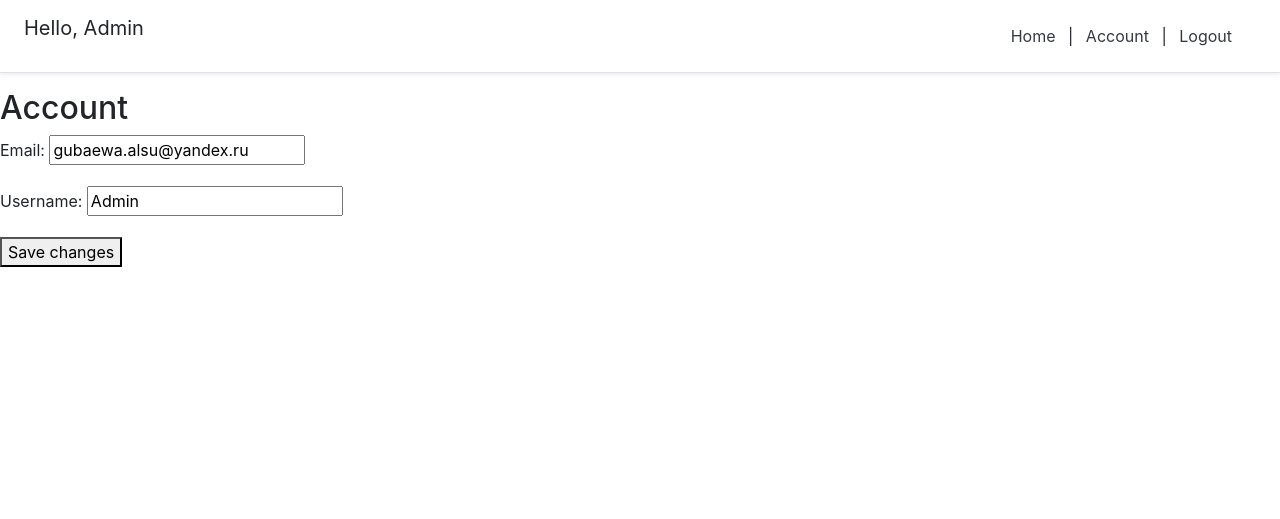
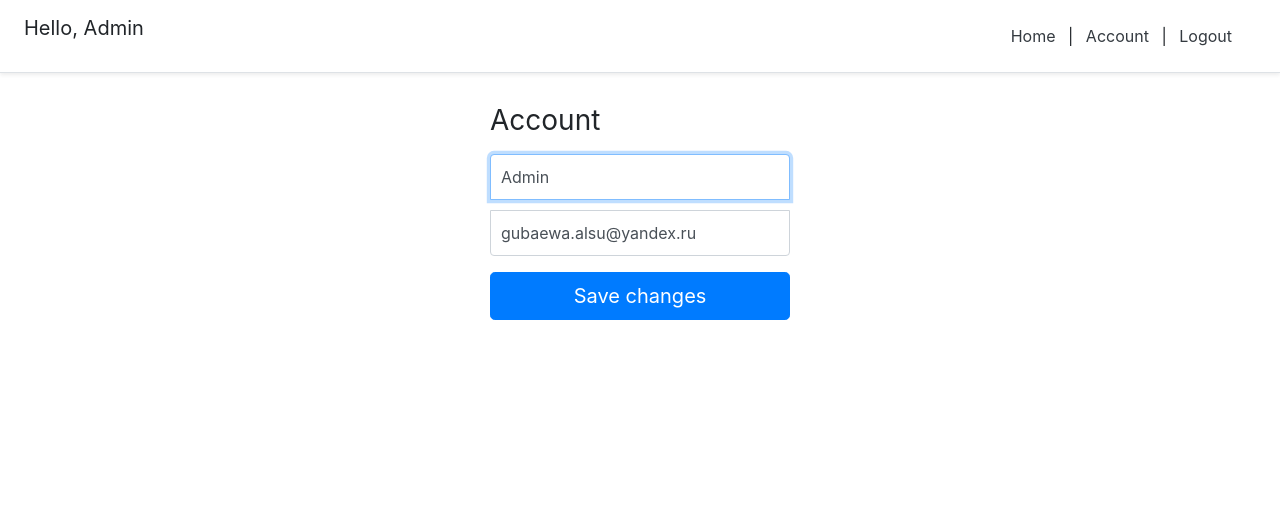
Before and after one commit to AlIld/trainings, a Django app: page /account/ in a window 1280 px wide. Shown: the top 519 px of the page. Run offline with Django 3.2, Linux system fonts and the light colour scheme; a user stored in the database is signed in; some libraries are stand-ins or nearby versions.

Commit message:
Updrade account view

```diff
--- a/templates/user_page/login.html
+++ b/templates/user_page/login.html
@@ -6,9 +6,6 @@
       max-width: 330px;
       padding: 15px;
       margin: auto;
-    }
-    .form-signin .checkbox {
-      font-weight: 400;
     }
     .form-signin .form-control {
       position: relative;
@@ -34,7 +31,7 @@
 
 <form class="form-signin" method="post">{% csrf_token %}
   <h1 class="h3 mb-3 font-weight-normal">Login</h1>
-  <input type="username" name="username" id="inputEmail" class="form-control" placeholder="Email address" required autofocus>
+  <input type="username" name="username" id="inputUsername" class="form-control" placeholder="Username" required autofocus>
   <input type="password" name="password" id="inputPassword" class="form-control" placeholder="Password" required>
     {% for field in login_form %}
         <p>
--- a/templates/user_page/user.html
+++ b/templates/user_page/user.html
@@ -1,28 +1,55 @@
 {%  extends "user_page/main.html" %}
 {% block all_posts %}
-<h2>Account</h2>
-<form method="post">{% csrf_token %}
+<style type="text/css">
+    .form-signin {
+      width: 100%;
+      max-width: 330px;
+      padding: 15px;
+      margin: auto;
+    }
+    .form-signin .form-control {
+      position: relative;
+      box-sizing: border-box;
+      height: auto;
+      padding: 10px;
+      font-size: 16px;
+    }
+    .form-signin .form-control:focus {
+      z-index: 2;
+    }
+    .form-signin input[type="username"] {
+      margin-bottom: 10px;
+      border-bottom-right-radius: 0;
+      border-bottom-left-radius: 0;
+    }
+    .form-signin input[type="email"] {
+      margin-bottom: 10px;
+      border-top-left-radius: 0;
+      border-top-right-radius: 0;
+    }
+</style>
+
+<form class="form-signin" method="post">{% csrf_token %}
+  <h1 class="h3 mb-3 font-weight-normal">Account</h1>
+  <input type="username" name="username" id="inputUsername" class="form-control" placeholder="Username" required autofocus value={{account_form.initial.username}}>
+  <input type="email" name="email" id="inputEmail" class="form-control" placeholder="Email" required value="{{account_form.initial.email}}">
     {% for field in account_form %}
         <p>
-            {{ field.label_tag }}
-            {{ field }}
-
-            {% if field.help_text %}
-                <small style="color: grey;">{{ field.help_text }}</small>
-            {% endif %}
-
             {% for error in field.errors %}
                 <p style="color: red">{{ error }}</p>
             {% endfor %}
-
-            {% if account_form.non_field_errors %}
-                <div style="color: red;">
-                    <p>{{ account_form.non_field_errors }}</p>
-                </div>
-            {% endif %}
         </p>
     {% endfor %}
-    <button type="submit">Save changes</button>
+    {% if account_form.non_field_errors %}
+        <div style="color: red;">
+            <p>{{ account_form.non_field_errors }}</p>
+        </div>
+    {% endif %}
+
+    {% if success_message %}
+        <p style="color: green; text-align: center;">{{ success_message }}</p>
+    {% endif %}
+
+  <button class="btn btn-lg btn-primary btn-block" type="submit">Save changes</button>
 </form>
-
 {% endblock all_posts %}
--- a/user/views.py
+++ b/user/views.py
@@ -66,7 +66,12 @@ def account_view(request):
     if request.POST:
         form = AccountUpdateForm(request.POST, instance=request.user)
         if form.is_valid():
+            form.initial={
+                "username":request.POST['username'],
+                "email":request.POST['email'],
+            }
             form.save()
+            context['success_message'] = "Updated"
     else:
         form = AccountUpdateForm(
                 initial={
```
Also changed, not shown: db.sqlite3.
